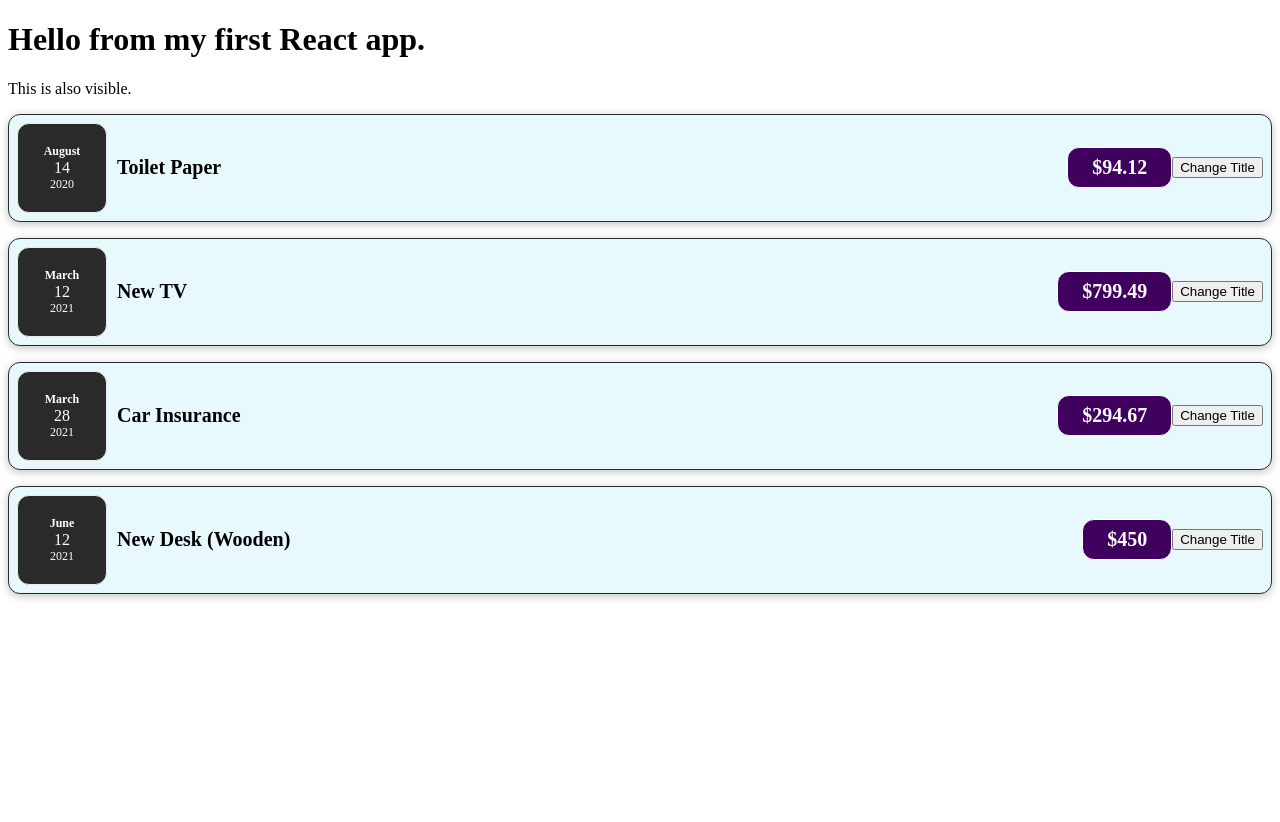
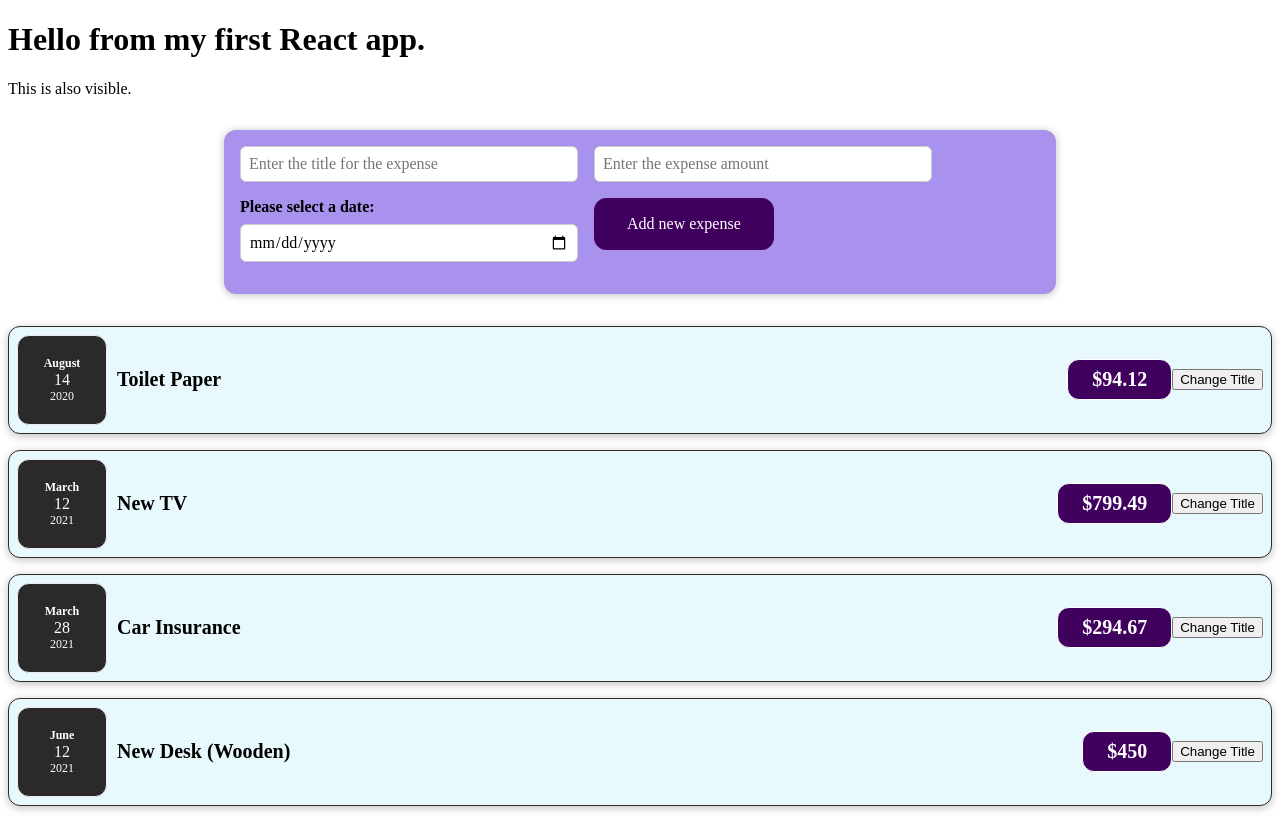
Before and after one commit to Aakarshit-Dhuria/React-Practice, a React (Create React App) app: page / in a window 1280 px wide. Before the commit the page ends 800 px from the top, so only its background shows below. Built offline with nearby package versions, Linux system fonts and the light colour scheme.

Commit message:
Added child to parent communication

```diff
--- a/src/App.js
+++ b/src/App.js
@@ -1,14 +1,19 @@
 import './App.css';
-// import ExpenseItems from './components/ExpenseItems';
-// import Expense from './components/ExpenseItems';
 import Expenses from './components/Expenses';
+import NewExpense from './components/NewExpense/NewExpense';
 
 function App() {
+	const addExpenseHandler = (expense) => {
+		console.log('In App.js');
+		console.log(expense);
+	};
+
 	return (
 		<div>
 			<h1>Hello from my first React app.</h1>
 			<p>This is also visible.</p>
-			<Expenses ></Expenses>
+			<NewExpense onAddExpense={addExpenseHandler} />
+			<Expenses></Expenses>
 		</div>
 	);
 }
--- /dev/null
+++ b/src/components/NewExpense/NewExpense.css
@@ -0,0 +1,38 @@
+.new-expense {
+	background-color: #a892ee;
+	padding: 1rem;
+	margin: 2rem auto;
+	width: 50rem;
+	max-width: 95%;
+	border-radius: 12px;
+	text-align: center;
+	box-shadow: 0 1px 8px rgba(0, 0, 0, 0.25);
+}
+
+.new-expense button {
+	font: inherit;
+	cursor: pointer;
+	padding: 1rem 2rem;
+	border: 1px solid #40005d;
+	background-color: #40005d;
+	color: white;
+	border-radius: 12px;
+	margin-right: 1rem;
+}
+
+.new-expense button:hover,
+.new-expense button:active {
+	background-color: #510674;
+	border-color: #510674;
+}
+
+.new-expense button.alternative {
+	color: #220131;
+	border-color: transparent;
+	background-color: transparent;
+}
+
+.new-expense button.alternative:hover,
+.new-expense button.alternative:active {
+	background-color: #ddb3f8;
+}
--- /dev/null
+++ b/src/components/NewExpense/NewExpense.js
@@ -0,0 +1,19 @@
+import './NewExpense.css';
+import NewExpenseForm from './NewExpenseForm';
+
+const NewExpense = (props) => {
+	function saveExpenseHandler(enteredData) {
+		const expenseData = { ...enteredData, id: Math.random().toString() };
+		console.log('In Add New Expense component');
+		console.log(expenseData);
+		props.onAddExpense(expenseData);
+	}
+
+	return (
+		<div className="new-expense">
+			<NewExpenseForm onSaveExpenseData={saveExpenseHandler} />
+		</div>
+	);
+};
+
+export default NewExpense;
--- /dev/null
+++ b/src/components/NewExpense/NewExpenseForm.css
@@ -0,0 +1,26 @@
+.new-expense__controls {
+	display: flex;
+	flex-wrap: wrap;
+	gap: 1rem;
+	margin-bottom: 1rem;
+	text-align: left;
+}
+
+.new-expense__control label {
+	font-weight: bold;
+	margin-bottom: 0.5rem;
+	display: block;
+}
+
+.new-expense__control input {
+	font: inherit;
+	padding: 0.5rem;
+	border-radius: 6px;
+	border: 1px solid #ccc;
+	width: 20rem;
+	max-width: 100%;
+}
+
+.new-expense__actions {
+	text-align: right;
+}
--- /dev/null
+++ b/src/components/NewExpense/NewExpenseForm.js
@@ -0,0 +1,105 @@
+import './NewExpenseForm.css';
+import { useState } from 'react';
+const NewExpense = (props) => {
+	// const [title, setTitle] = useState('');
+	// const [amount, setAmount] = useState('');
+	// const [date, setDate] = useState('');
+
+	const [userInput, setUserInput] = useState({
+		title: '',
+		amount: '',
+		date: '',
+	});
+
+	function tilteChangeHandler(event) {
+		// setTitle(event.target.value);
+		// setUserInput({
+		// 	...userInput,
+		// 	title: event.target.value,
+		// });
+
+		// The best way
+		setUserInput((prevState) => {
+			return {
+				...prevState,
+				title: event.target.value,
+			};
+		});
+		console.log(event.target.value);
+	}
+
+	function amountChangeHandler(event) {
+		// setAmount(event.target.value);
+		setUserInput({
+			...userInput,
+			amount: event.target.value,
+		});
+		console.log(event.target.value);
+	}
+
+	function dateChangeHandler(event) {
+		// setDate(event.target.value);
+		setUserInput({
+			...userInput,
+			date: event.target.value,
+		});
+		console.log(event.target.value);
+	}
+
+	function submitHandler(event) {
+		event.preventDefault();
+		const enteredData = {
+			...userInput,
+			date: new Date(userInput.date),
+		};
+		console.log('In Expense Form');
+		console.log(enteredData);
+		props.onSaveExpenseData(enteredData);
+		setUserInput({
+			title: '',
+			amount: '',
+			date: '',
+		});
+	}
+
+	return (
+		<form onSubmit={submitHandler}>
+			<div className="new-expense__controls">
+				<div className="new-expense__control">
+					<input
+						name="title"
+						type="inputfield"
+						placeholder="Enter the title for the expense"
+						value={userInput.title}
+						onChange={tilteChangeHandler}
+					></input>
+				</div>
+				<div className="new-expense__control">
+					<input
+						name="amount"
+						type="number"
+						placeholder="Enter the expense amount"
+						step="0.01"
+						value={userInput.amount}
+						onChange={amountChangeHandler}
+					></input>
+				</div>
+				<div className="new-expense__control">
+					<label>Please select a date: </label>
+					<input
+						name="date"
+						type="date"
+						onChange={dateChangeHandler}
+						value={userInput.date}
+					></input>
+				</div>
+
+				<div className="new-expense__actions">
+					<button type="submit">Add new expense</button>
+				</div>
+			</div>
+		</form>
+	);
+};
+
+export default NewExpense;
```
